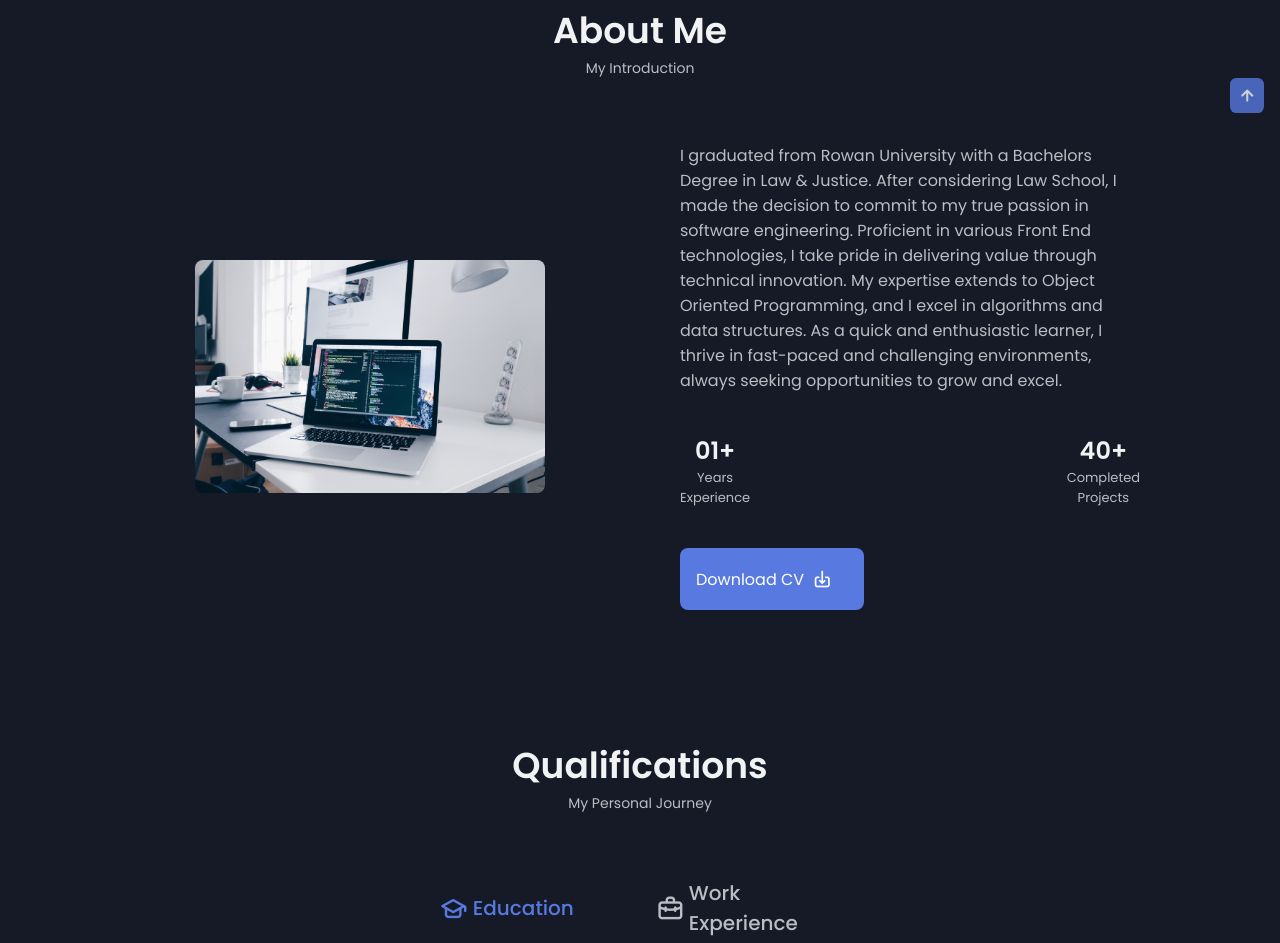
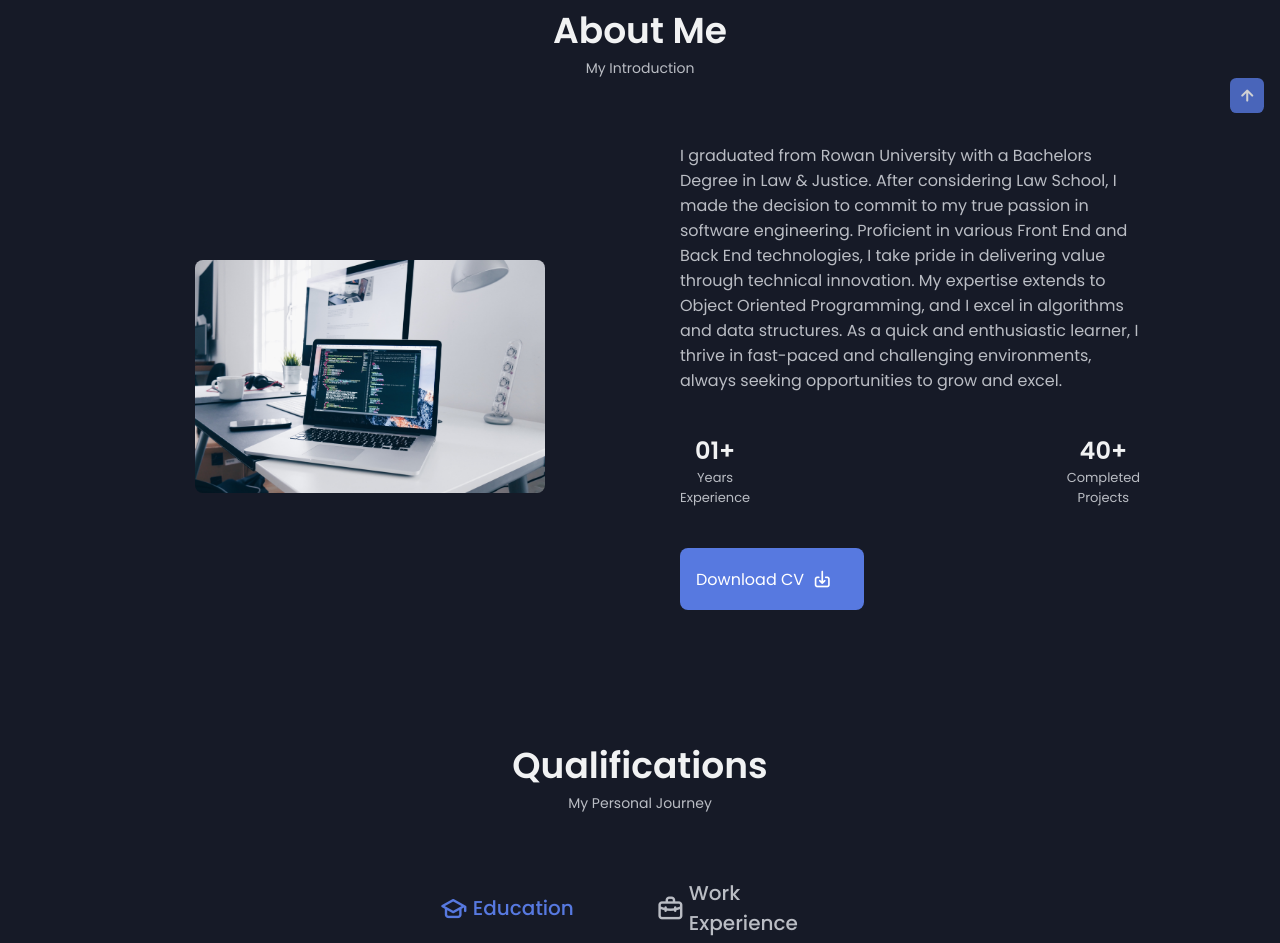
Before and after one commit to ahmed-eldin/ahmed-eldin.github.io, a plain HTML site: page index.html in a window 1280 px wide. Shown: the part 847-1790 px from the top of the page. Drawn offline with nearby package versions, Linux system fonts and the light colour scheme.

Commit message:
Update index.html

```diff
--- a/index.html
+++ b/index.html
@@ -119,7 +119,7 @@
                 <img src="assets/img/about.jpg" alt="" class="about__img">
 
                 <div class="about__data">
-                    <p class="about__description"> I graduated from Rowan University with a Bachelors Degree in Law & Justice. After considering Law School, I made the decision to commit to my true passion in software engineering. Proficient in various Front End technologies, I take pride in delivering value through technical innovation. My expertise extends to Object Oriented Programming, and I excel in algorithms and data structures. As a quick and enthusiastic learner, I thrive in fast-paced and challenging environments, always seeking opportunities to grow and excel.</p>
+                    <p class="about__description"> I graduated from Rowan University with a Bachelors Degree in Law & Justice. After considering Law School, I made the decision to commit to my true passion in software engineering. Proficient in various Front End and Back End technologies, I take pride in delivering value through technical innovation. My expertise extends to Object Oriented Programming, and I excel in algorithms and data structures. As a quick and enthusiastic learner, I thrive in fast-paced and challenging environments, always seeking opportunities to grow and excel.</p>
                     <div class="about__info">
                         <div>
                             <span class="about__info-title">01+</span>
```
